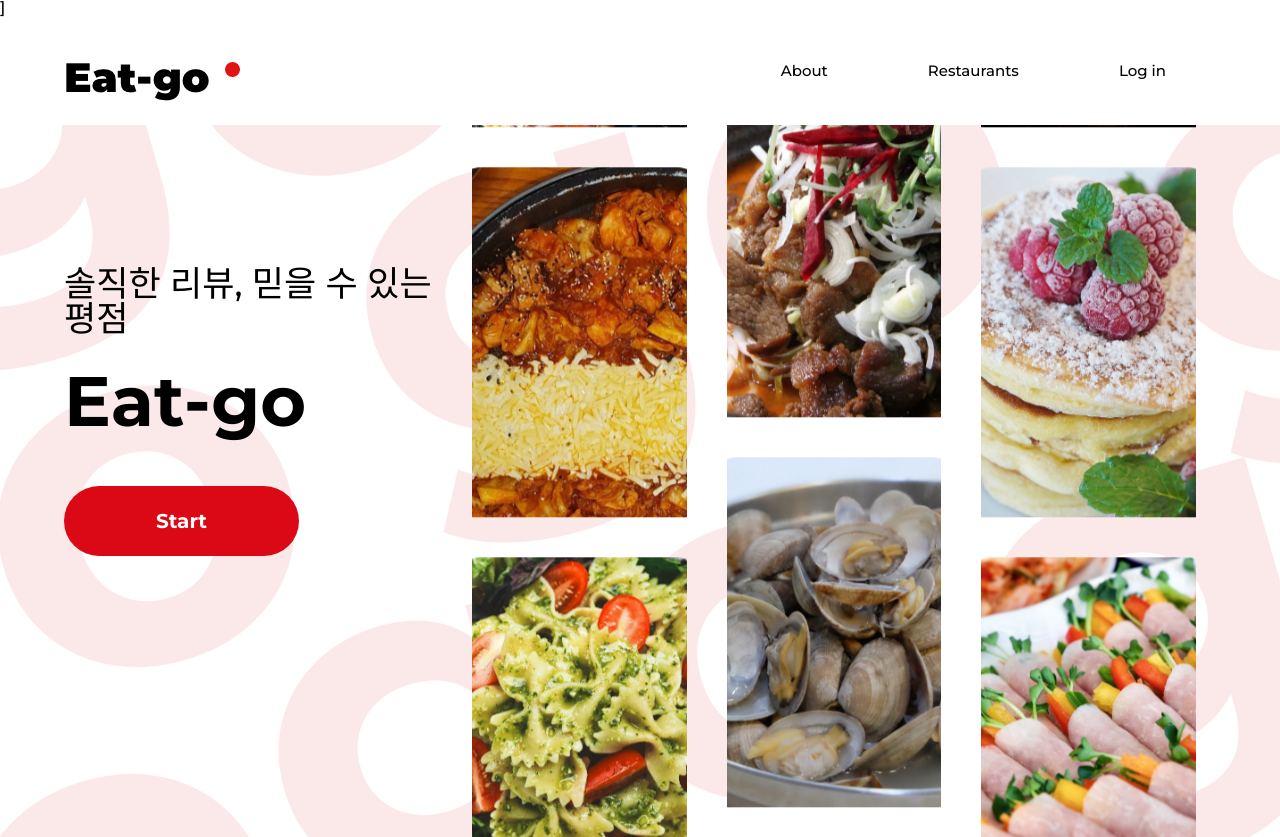
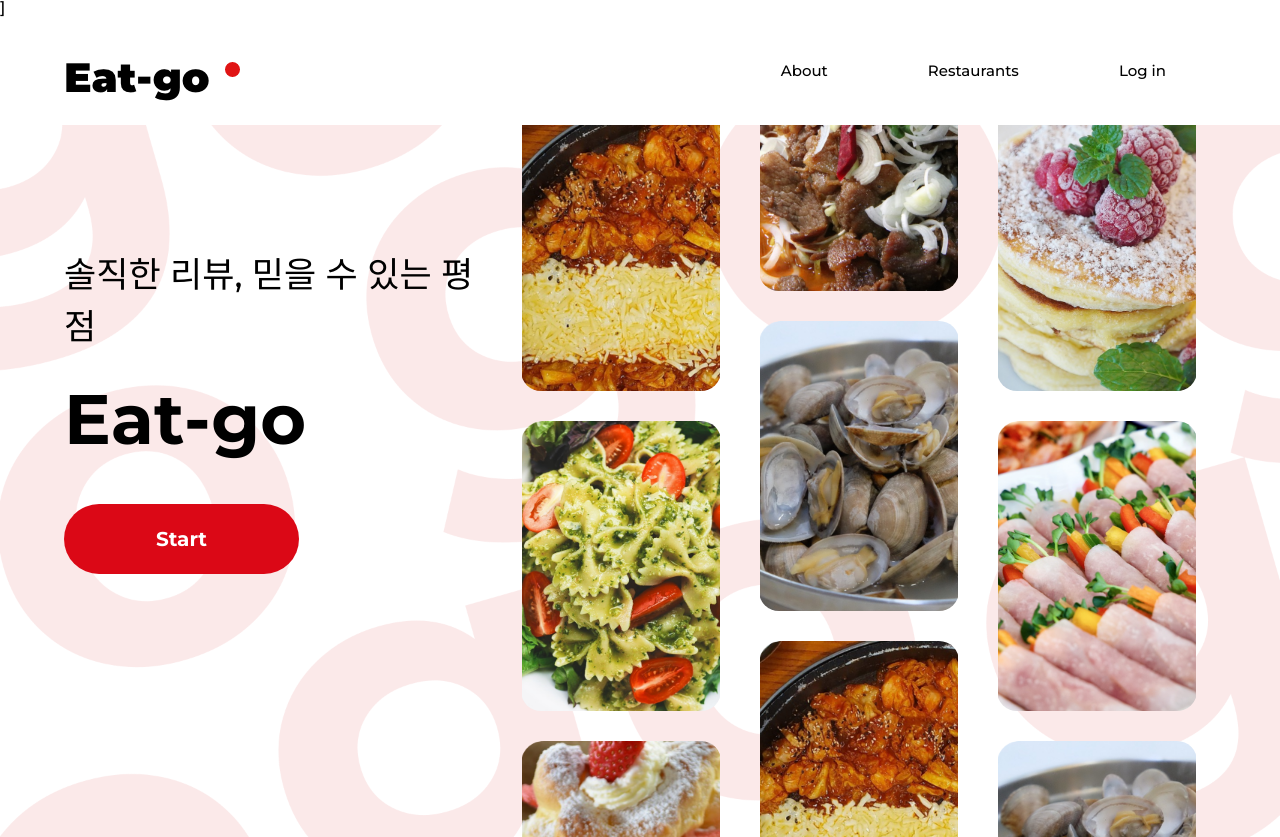
Before and after one commit to yxxnhx/EatGo, a React (Create React App) app: page / in a window 1280 px wide. Built offline with nearby package versions, Linux system fonts and the light colour scheme.

Commit message:
slide 반응형 추가
테블릿, 모바일을 분기점으로 잡아 반응형 추가하였습니다

```diff
--- a/src/Features/Home/HomePage.jsx
+++ b/src/Features/Home/HomePage.jsx
@@ -3,7 +3,6 @@ import { Link } from 'react-router-dom';
 import SlideContainer from './SlideContainer';
 import { buttonStyle, containerStyle } from '../../styles/commonStyle';
 import Background from '../../styles/Background';
-import Header from '../../Components/Header';
 
 const Container = styled.div({
   ...containerStyle,
@@ -22,6 +21,7 @@ const Main = styled.div({
     fontSize: '3.5rem',
     fontWeight: '400',
     padding: '1rem 0',
+    lineHeight: '1.5'
   },
 
   '& h1': {
@@ -47,9 +47,6 @@ const Transparent = styled.div({
 export default function HomePage() {
   return (
     <Background>
-      <Transparent>
-        <Header />
-      </Transparent>
       <Container>
         <Main>
           <h2>솔직한 리뷰, 믿을 수 있는 평점</h2>
--- a/src/Features/Home/SlideContainer.jsx
+++ b/src/Features/Home/SlideContainer.jsx
@@ -10,6 +10,10 @@ const Container = styled.div`
   justify-content: center;
   align-items: center;
   overflow: hidden;
+
+  @media only screen and (max-width: 600px) {
+    display: none;
+  }
 `;
 
 const SlideBox = styled.div`
@@ -23,6 +27,21 @@ const SlideBox = styled.div`
   &:nth-of-type(2) {
     padding-bottom: 20rem;
   }
+
+  @media only screen and (max-width: 1200px) {
+    &:last-child {
+      display: none;
+    }
+  }
+
+  @media only screen and (max-width: 1000px) {
+    &:nth-of-type(2) {
+      display: none;
+    }
+    &:last-child {
+      display: none;
+    }
+  }
 `;
 
 const SlideElements = styled.div`
@@ -31,11 +50,23 @@ const SlideElements = styled.div`
   align-items: center;
   transition: transform 1.5s ease-in;
   transform: ${(props) => `translateY(-${props.count * 120}px)`};
+
   & div {
     margin: 10px 0;
     width: 250px;
     border-radius: 20px;
     overflow: hidden;
+
+    @media only screen and (max-width: 1440px) {
+    width: 200px;
+    height: 300px;
+  }
+
+  @media only screen and (max-width: 768px) {
+    width: 150px;
+    height: 270px;
+  }
+
   }
 `;
 
--- a/src/Features/Home/SlideItems.jsx
+++ b/src/Features/Home/SlideItems.jsx
@@ -2,13 +2,22 @@ import styled from '@emotion/styled';
 
 const SlideItem = styled.div`
   width: 280px;
-  max-width: 100%;
+  /* max-width: 100%; */
   height: auto;
+
+  @media only screen and (max-width: 1440px) {
+    width: 200px;
+    height: 300px;
+  }
+
+  @media only screen and (max-width: 1024px) {
+    width: 150px;
+    height: 270px;
+  }
 `;
 
 const SlideImg = styled.div`
   width: 280px;
-  max-width: 100%;
   height: 350px;
   background: ${(props) => `url('../../img/slide/${props.src}.png')`};
   background-size: cover;
@@ -19,6 +28,16 @@ const SlideImg = styled.div`
   &:hover {
     transform: scale(1.2);
     transition: all ease .5s;
+  }
+
+  @media only screen and (max-width: 1440px) {
+    width: 200px;
+    height: 300px;
+  }
+
+  @media only screen and (max-width: 1024px) {
+    width: 150px;
+    height: 270px;
   }
 `;
 
```
Also changed, not shown: src/styles/theme.js (added, +24 -0 lines).
